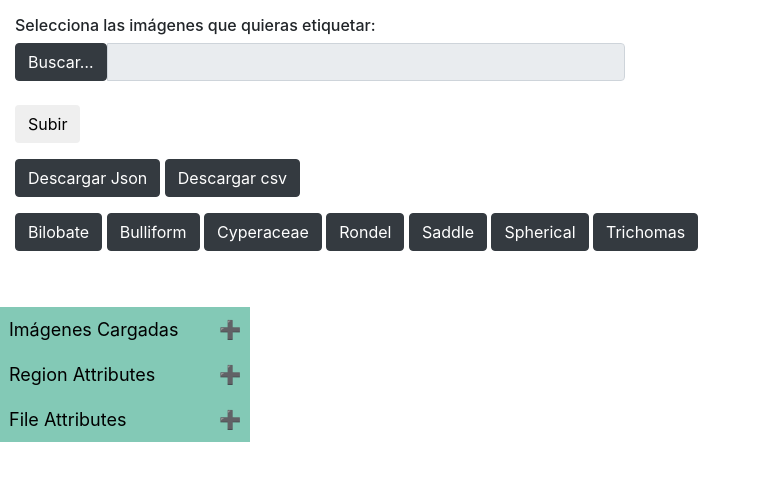
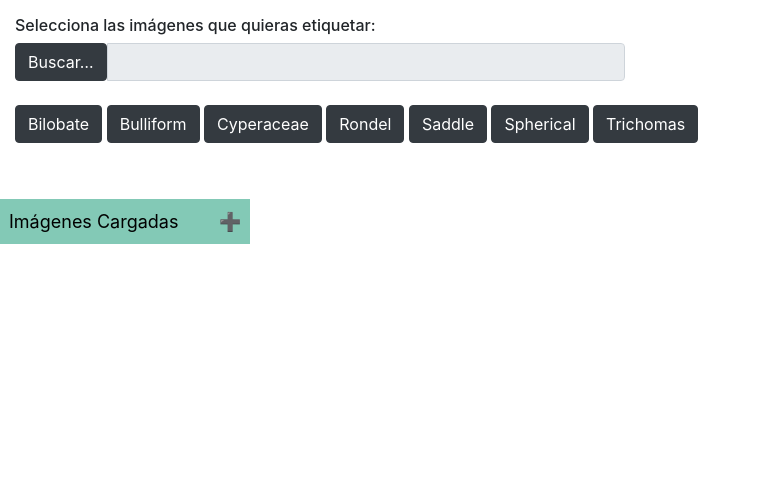
Before and after one commit to mmb0093/TFG_Fitolitos, a Flask app: page /etiquetador in a window 1280 px wide. Shown: the part 56-537 px from the top of the page, without its empty margins (0-761 px from the left). Run offline with Flask 2, Linux system fonts and the light colour scheme; some libraries are stand-ins or nearby versions.

Commit message:
funcionalidad de los botones #47

```diff
--- a/code/phytolithclassifier/app/templates/etiquetador.html
+++ b/code/phytolithclassifier/app/templates/etiquetador.html
@@ -41,33 +41,32 @@
     </div> <!-- endof #top_panel -->
     <p></p>
   <form  method="post" onclick="myFunction()" enctype="multipart/form-data" >
-    <div class="col-lg-6 col-sm-6 col-12" >
+    <div class="col-lg-6 col-sm-6 " >
         <h6>Selecciona las imágenes que quieras etiquetar:</h6>
            <div class="input-group">
                 <label class="btn btn-dark" >
-
                         Buscar&hellip; <input id="invisible_file_input" onclick="sel_local_images()" type="file" style="display: none;", name="file"  multiple>
 
                 </label>
+
                 <input type="text" class="form-control"  readonly="readonly">
+
             </div>
         <p></p>
         <div id="msg"></div>
-      <button type="submit" class="btn btn-secundary">Subir</button>
         <p></p>
     <p></p>
-    <button type="button" onclick="download_all_region_data('json')"  class="btn btn-dark">Descargar Json</button>
-    <button type="button" onclick="download_all_region_data('csv')"  class="btn btn-dark">Descargar csv</button>
+
     </div>
-       <div class="col-lg-8 col-sm-8 col-24" >
+       <div class="col-lg-8 " >
           <p></p>
-      <button type="button" onclick=" add_new_attribute('r', 'Tipo'), update_attribute_value('Bilobate')" class="btn btn-dark">Bilobate</button>
-      <button type="button" onclick=" add_new_attribute('r', 'Tipo'), update_attribute_value('Bulliform')"  class="btn btn-dark">Bulliform</button>
-      <button type="button" onclick=" add_new_attribute('r', 'Tipo'), update_attribute_value('Cyperaceae')"  class="btn btn-dark">Cyperaceae</button>
-      <button type="button" onclick=" add_new_attribute('r', 'Tipo'), update_attribute_value('Rondel')"  class="btn btn-dark">Rondel</button>
-      <button type="button" onclick=" add_new_attribute('r', 'Tipo'), update_attribute_value('Saddle')"  class="btn btn-dark">Saddle</button>
-      <button type="button" onclick=" add_new_attribute('r', 'Tipo'), update_attribute_value('Spherical')"  class="btn btn-dark">Spherical</button>
-      <button type="button" onclick=" add_new_attribute('r', 'Tipo'), update_attribute_value('Trichomas')"  class="btn btn-dark">Trichomas</button>
+      <button type="button" onclick=" add_new_attribute('r', 'Tipo'), via_update_attribute_value('Bilobate')" class="btn btn-dark">Bilobate</button>
+      <button type="button" onclick=" add_new_attribute('r', 'Tipo'), via_update_attribute_value('Bulliform')"  class="btn btn-dark">Bulliform</button>
+      <button type="button" onclick=" add_new_attribute('r', 'Tipo'), via_update_attribute_value('Cyperaceae')"  class="btn btn-dark">Cyperaceae</button>
+      <button type="button" onclick=" add_new_attribute('r', 'Tipo'), via_update_attribute_value('Rondel')"  class="btn btn-dark">Rondel</button>
+      <button type="button" onclick=" add_new_attribute('r', 'Tipo'), via_update_attribute_value('Saddle')"  class="btn btn-dark">Saddle</button>
+      <button type="button" onclick=" add_new_attribute('r', 'Tipo'), via_update_attribute_value('Spherical')"  class="btn btn-dark">Spherical</button>
+      <button type="button" onclick=" add_new_attribute('r', 'Tipo'), via_update_attribute_value('Trichomas')"  class="btn btn-dark">Trichomas</button>
 
           </div>
 
@@ -77,13 +76,12 @@
 
     <!-- Middle Panel contains a left-sidebar and image display areas -->
     <div class="middle_panel">
+
       <div id="leftsidebar">
 
 
         <button onclick="toggle_img_list(this)" class="leftsidebar_accordion" id="loaded_img_panel" style="background-color:  #83c9b6 ;" >Imágenes Cargadas</button>
         <div class="leftsidebar_accordion_panel" id="img_list_panel"> </div>
-        <button onclick="toggle_reg_attr_panel()" class="leftsidebar_accordion" id="reg_attr_panel_button" style="background-color:  #83c9b6 ;">Region Attributes</button>
-        <button onclick="toggle_file_attr_panel()" class="leftsidebar_accordion" id="file_attr_panel_button" style="background-color:  #83c9b6 ;">File Attributes</button>
 
           <div class="leftsidebar_accordion_panel">
           <table style="padding: 2em 0em;">
@@ -142,7 +140,7 @@
 
     <div id="attributes_panel">
       <div id="attributes_panel_toolbar">
-        <div onclick="toggle_attributes_input_panel()" class="attributes_panel_button">&times;</div>
+        <div onclick="toggle_attributes_input_panel(),update_attribute_value()" class="attributes_panel_button">&times;</div>
       </div>
       <table id="attributes_panel_table"></table>
     </div>
@@ -225,6 +223,7 @@ var VIA_CSV_KEYVAL_SEP = ':';
 var VIA_IMPORT_CSV_COMMENT_CHAR = '#';
 
 var id_fila = "";
+var valor = "";
 var _via_img_metadata = {};   // data structure to store loaded images metadata
 var _via_img_count    = 0;    // count of the loaded images
 var _via_canvas_regions = []; // image regions spec. in canvas space
@@ -320,10 +319,10 @@ var annotation_data_window;
 
 var BBOX_LINE_WIDTH       = 4;
 var BBOX_SELECTED_OPACITY = 0.3;
-var BBOX_BOUNDARY_FILL_COLOR_ANNOTATED = "#f2f2f2";
-var BBOX_BOUNDARY_FILL_COLOR_NEW       = "#aaeeff";
-var BBOX_BOUNDARY_LINE_COLOR           = "#1a1a1a";
-var BBOX_SELECTED_FILL_COLOR           = "#ffffff";
+var BBOX_BOUNDARY_FILL_COLOR_ANNOTATED = "##9571bf";
+var BBOX_BOUNDARY_FILL_COLOR_NEW       = "#9571bf";
+var BBOX_BOUNDARY_LINE_COLOR           = " #9571bf";
+var BBOX_SELECTED_FILL_COLOR           = "#9571bf";
 
 //
 // Data structure for annotations
@@ -1980,6 +1979,7 @@ _via_reg_canvas.addEventListener('mousemove', function(e) {
   _via_current_x = e.offsetX; _via_current_y = e.offsetY;
 
   if ( _via_is_region_selected ) {
+  update_attribute_value();
     if ( !_via_is_user_resizing_region ) {
       // check if user moved mouse cursor to region boundary
       // which indicates an intention to resize the region
@@ -2035,11 +2035,13 @@ _via_reg_canvas.addEventListener('mousemove', function(e) {
     } else {
       // first region being drawn, just clear the full region canvas
       _via_reg_ctx.clearRect(0, 0, _via_reg_canvas.width, _via_reg_canvas.height);
+      update_attribute_value();
     }
 
     var region_x0, region_y0;
 
     if ( _via_click_x0 < _via_current_x ) {
+
       if ( _via_click_y0 < _via_current_y ) {
         region_x0 = _via_click_x0;
         region_y0 = _via_click_y0;
@@ -3637,6 +3639,7 @@ function init_spreadsheet_input(type, col_headers, data, row_names) {
       row.style.backgroundColor = '#f2f2f2';
       sel_rows.push(row);
       id_fila  = row_i;
+
       //////////////////////////aqui///////////////////////////////////////////////////
     }
 
@@ -3786,11 +3789,13 @@ function recive_id(val){
 valor = val;
 return valor;
 }
-function update_attribute_value(value) {
+function via_update_attribute_value(value){
+valor = value;
+}
+function update_attribute_value() {
   var attribute_name ="tipo";
   var region_id = id_fila;
-
-    _via_img_metadata[_via_image_id].regions[region_id].region_attributes[attribute_name] = value;
+    _via_img_metadata[_via_image_id].regions[region_id].region_attributes[attribute_name] = valor;
     update_region_attributes_input_panel();
 
   if (_via_is_reg_attr_panel_visible) {
--- a/code/phytolithclassifier/app/views.py
+++ b/code/phytolithclassifier/app/views.py
@@ -46,7 +46,6 @@ def upfiles():
 @app.route('/etiquetador', methods=['GET', 'POST'])
 def annotator():
     target = os.path.join(UPLOAD_FOLDER, 'images/')
-    target = os.path.join(UPLOAD_FOLDER, 'images/')
     if not os.path.isdir(target):
         os.mkdir(target)
     for upload in request.files.getlist("file"):
```
